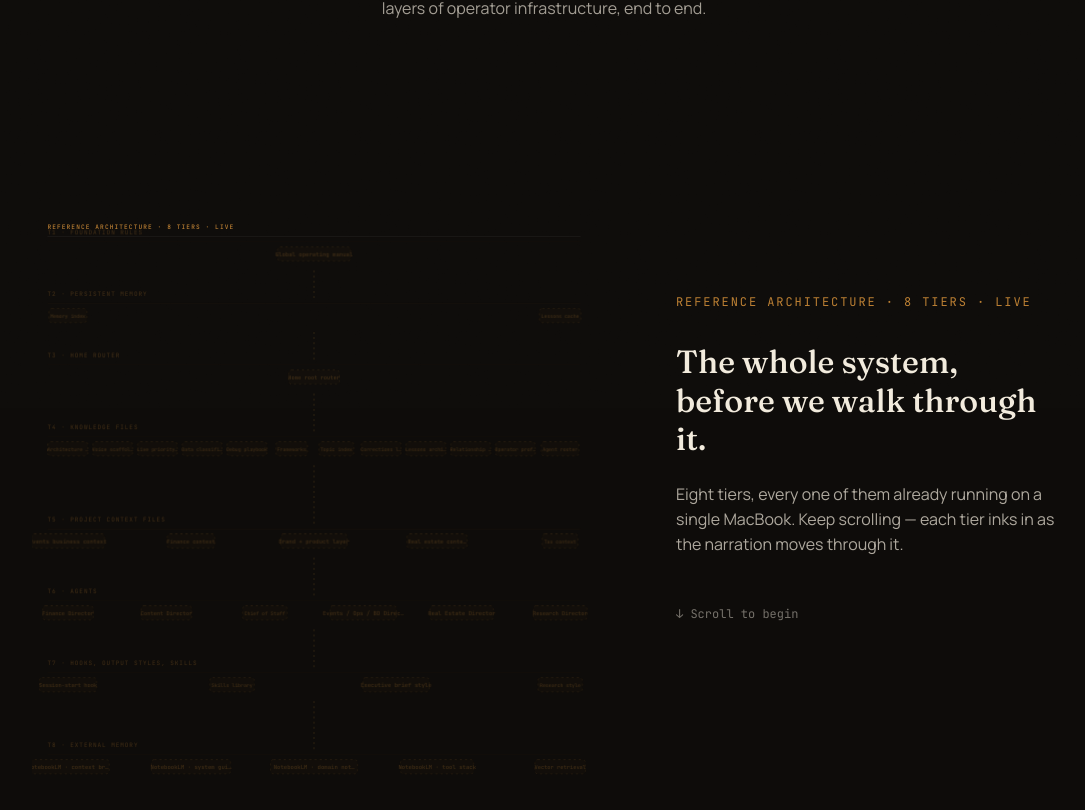
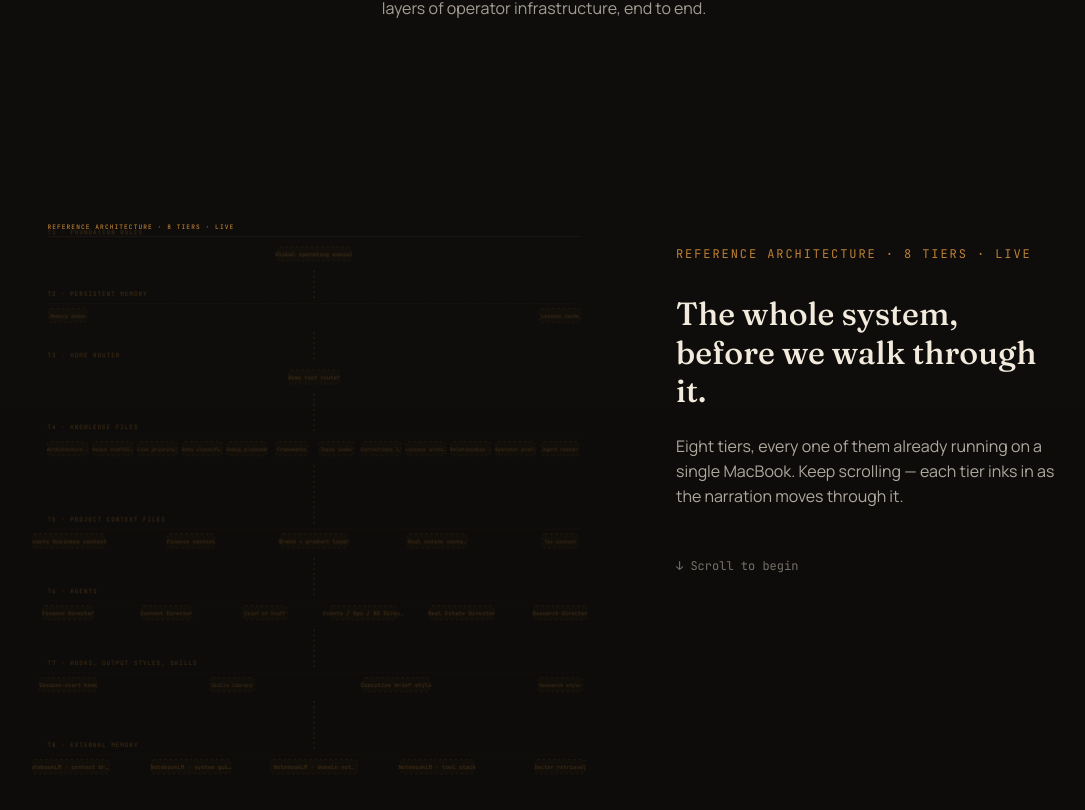
Before and after one commit to jjwalker420/JFlyAi, a Next.js app: page /architecture in a window 1280 px wide. Shown: the part 392-1202 px from the top of the page, without its empty margins (96-1181 px from the left). Built offline with nearby package versions, Linux system fonts and the light colour scheme.

Commit message:
fix(architecture): nudge desktop narration eyebrow up 24px
Tighten lg:pt-10 → lg:pt-4 to align eyebrow with JJ's marked target.

Co-Authored-By: Claude Opus 4.7 (1M context) <noreply@anthropic.com>

```diff
--- a/src/app/architecture/ArchitectureScene.tsx
+++ b/src/app/architecture/ArchitectureScene.tsx
@@ -182,7 +182,7 @@ export function ArchitectureScene({ arch }: Props) {
             </div>
 
             {/* Narration — top-anchored to match Tier 4's natural position */}
-            <div className="col-span-5 flex h-full items-center lg:items-start lg:pt-10">
+            <div className="col-span-5 flex h-full items-center lg:items-start lg:pt-4">
               <div className="w-full">
                 <NarrationPanel
                   activeTier={activeTier}
```
